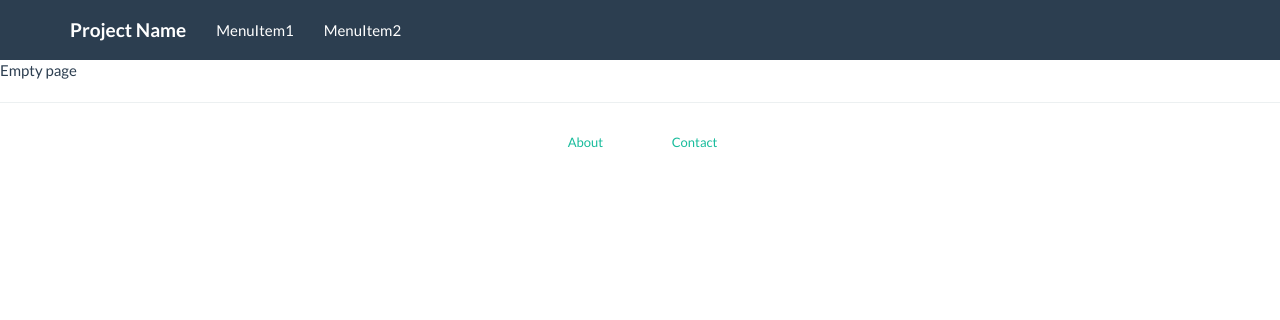
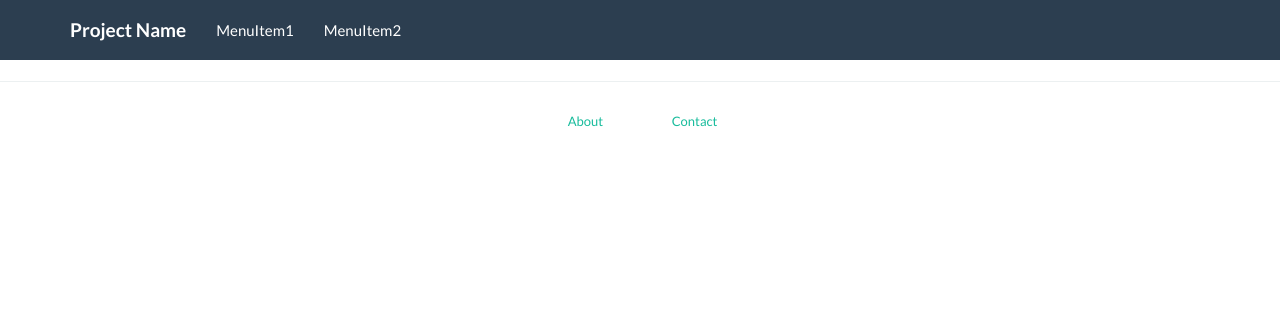
Before and after one commit to bartromgens/django-project-template, a Django app: template website/templates/website/base.html in a window 1280 px wide. Shown: the top 320 px of the page. Run offline with Django 3.2, Linux system fonts and the light colour scheme; the template is opened without the code that fills it, so the values that code supplies are empty; some libraries are stand-ins or nearby versions.

Commit message:
base template cleanup

```diff
--- a/website/templates/website/base.html
+++ b/website/templates/website/base.html
@@ -51,15 +51,9 @@
       </div>
 
     </div>
-
   </div>
 
-
-
-
-    {% block content %}Empty page{% endblock %}
-
-  </div>
+  {% block content %} {% endblock %}
 
   <footer id="base-footer" class="footer">
     <hr/>
```
